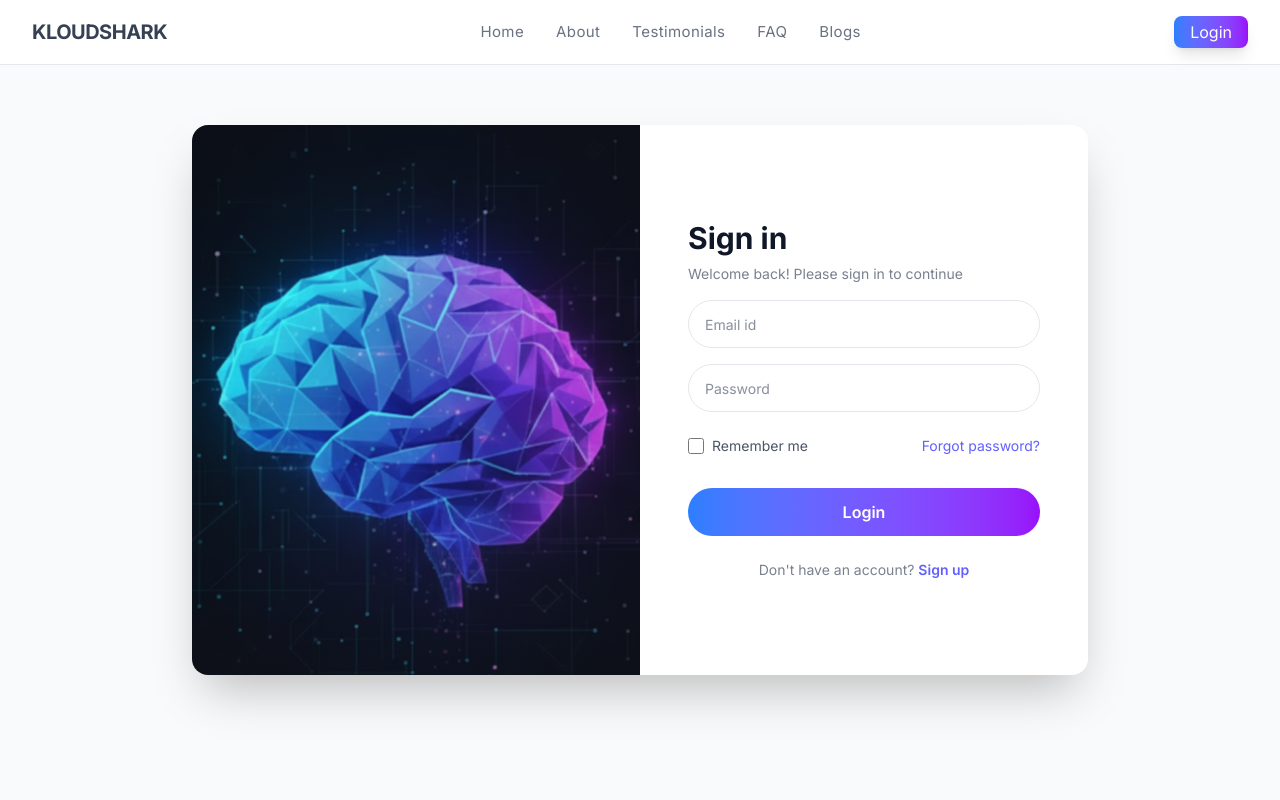
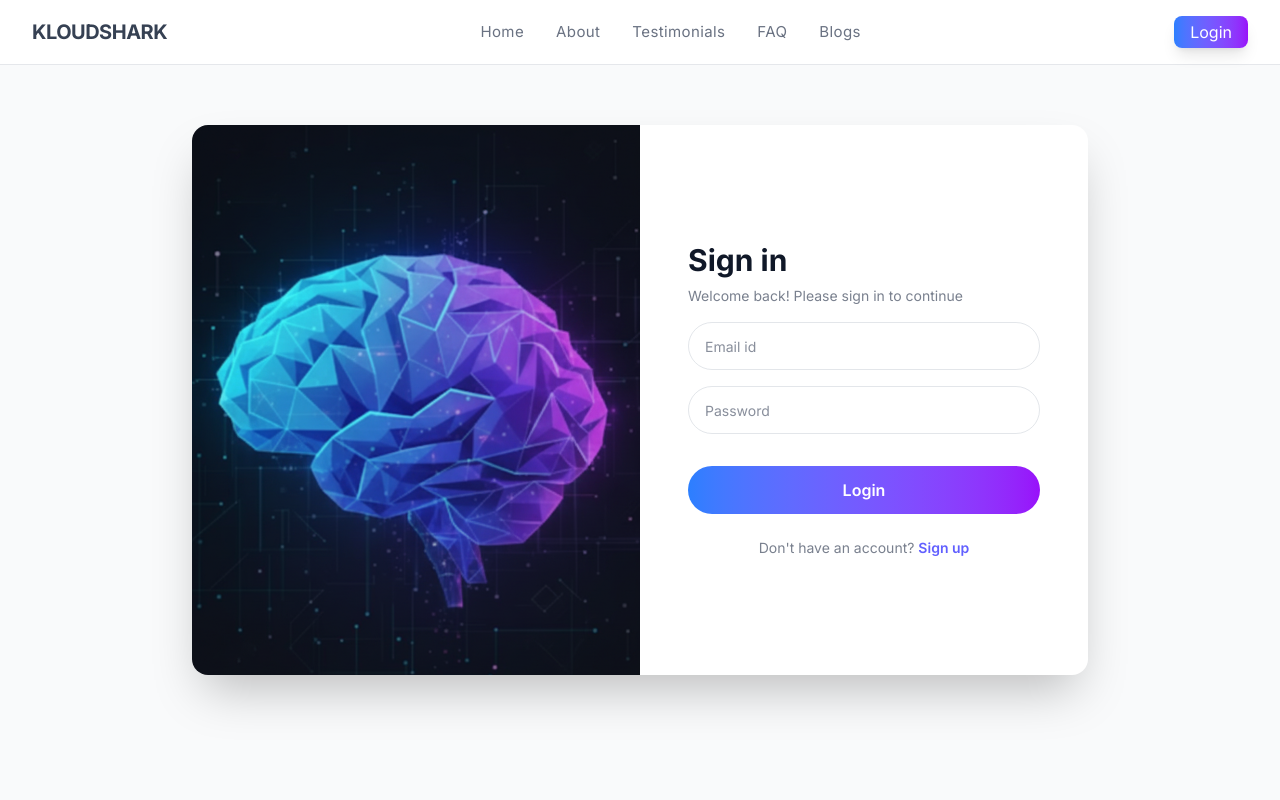
Before and after one commit to KeshavSharma74/Blog-Website, a React (Vite) app in the folder client/: page /login in a window 1280 px wide. Shown: the top 800 px of the page. Built offline with nearby package versions, Linux system fonts and the light colour scheme; no server answers.

Commit message:
removed forgot password and remember me

```diff
--- a/client/src/components/Login.jsx
+++ b/client/src/components/Login.jsx
@@ -144,7 +144,7 @@ const Login = () => {
             </div>
 
             {/* Remember Me & Forgot Password only for login */}
-            {mode === "login" && (
+            {/* {mode === "login" && (
               <div className="w-full flex items-center justify-between mt-6 text-gray-600">
                 <div className="flex items-center gap-2">
                   <input
@@ -160,7 +160,7 @@ const Login = () => {
                   Forgot password?
                 </span>
               </div>
-            )}
+            )} */}
 
             {/* Submit Button */}
             <button
```
